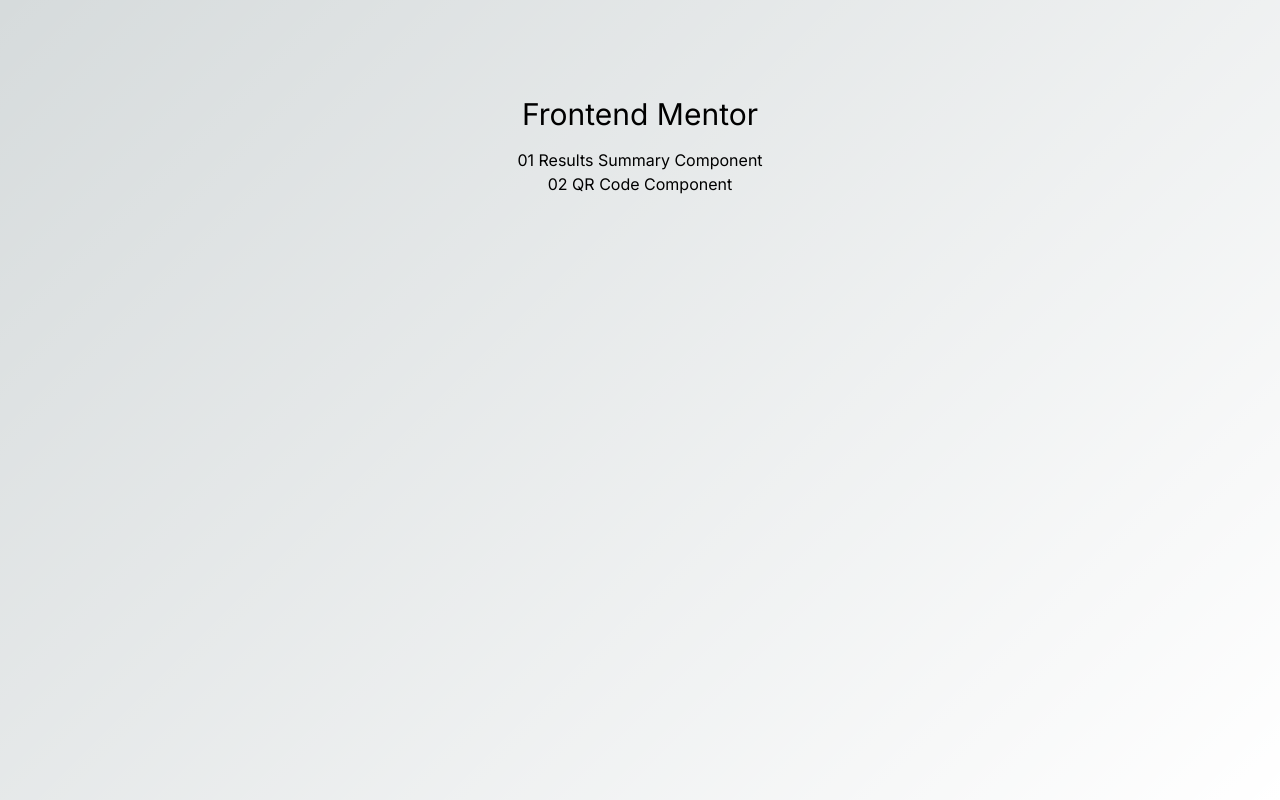
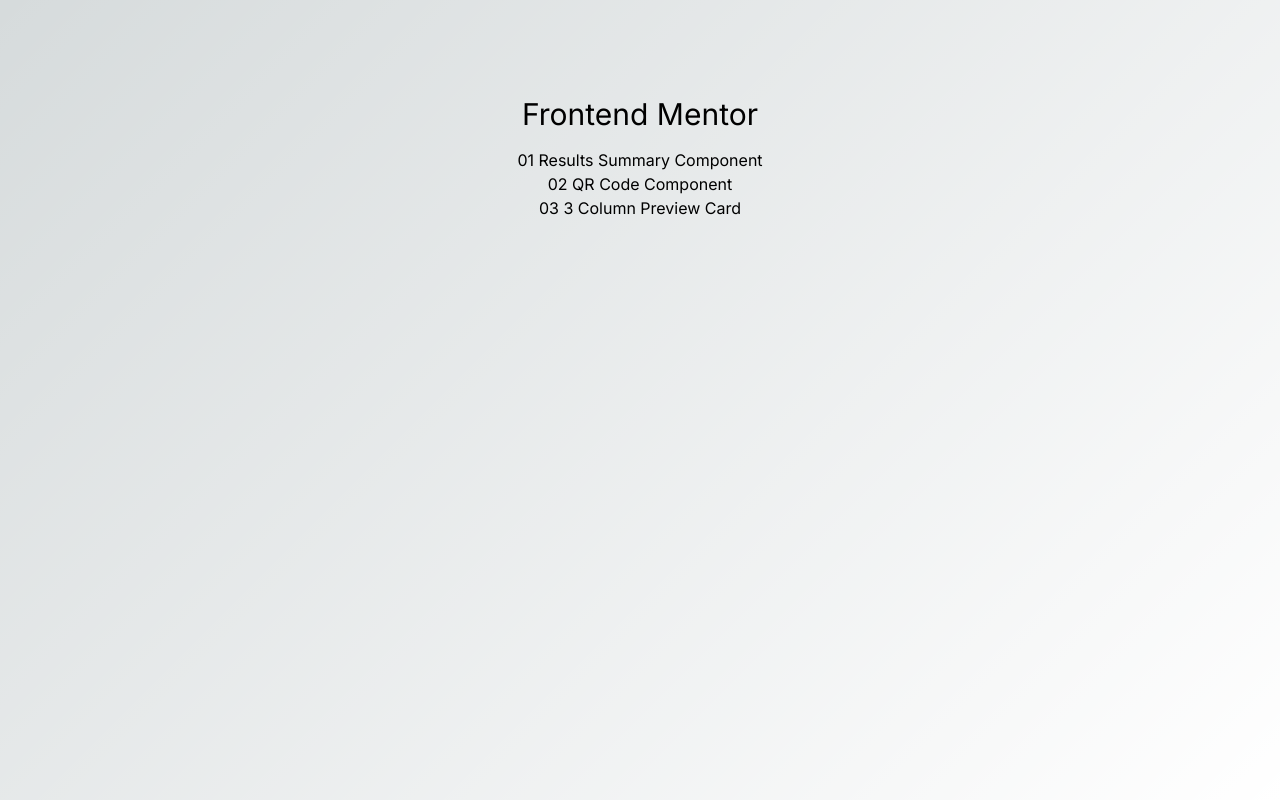
Before and after one commit to deedeedev/frontend-practice, a Next.js app: page / in a window 1280 px wide. Built offline with nearby package versions, Linux system fonts and the light colour scheme.

Commit message:
Created scaffolding for PreviewCard

```diff
--- /dev/null
+++ b/src/app/frontend-mentor/03-3-column-preview-card-component/page.tsx
@@ -0,0 +1,5 @@
+import PreviewCard from "@/components/PreviewCard/PreviewCard";
+
+export default function Page() {
+  return <PreviewCard />;
+}
--- a/src/app/page.tsx
+++ b/src/app/page.tsx
@@ -6,6 +6,7 @@ export default function Home() {
       <h1 className="mb-4 text-3xl">Frontend Mentor</h1>
       <Link href="/frontend-mentor/01-results-summary-component">01 Results Summary Component</Link>
       <Link href="/frontend-mentor/02-qr-code-component">02 QR Code Component</Link>
+      <Link href="/frontend-mentor/03-3-column-preview-card-component">03 3 Column Preview Card</Link>
     </main>
   );
 }
--- /dev/null
+++ b/src/components/PreviewCard/PreviewCard.tsx
@@ -0,0 +1,5 @@
+import styles from "./styles.module.css";
+
+export default function PreviewCard() {
+  return <h1>Hello!</h1>;
+}
```
Also changed, not shown: src/components/PreviewCard/styles.module.css (added).
